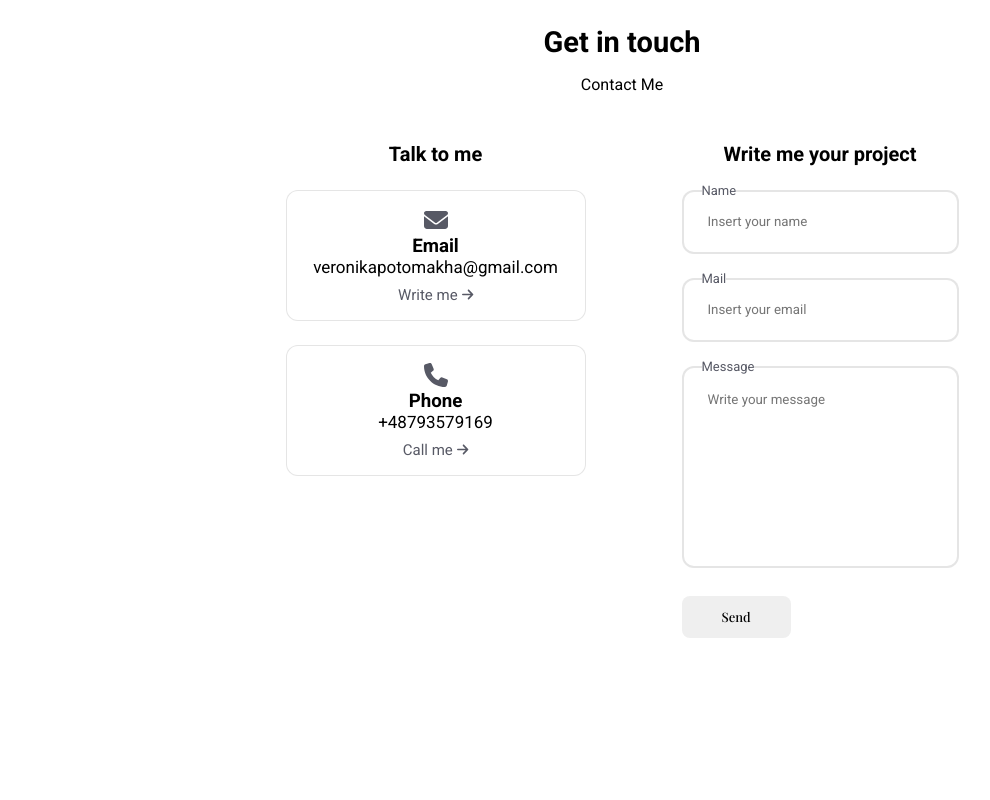
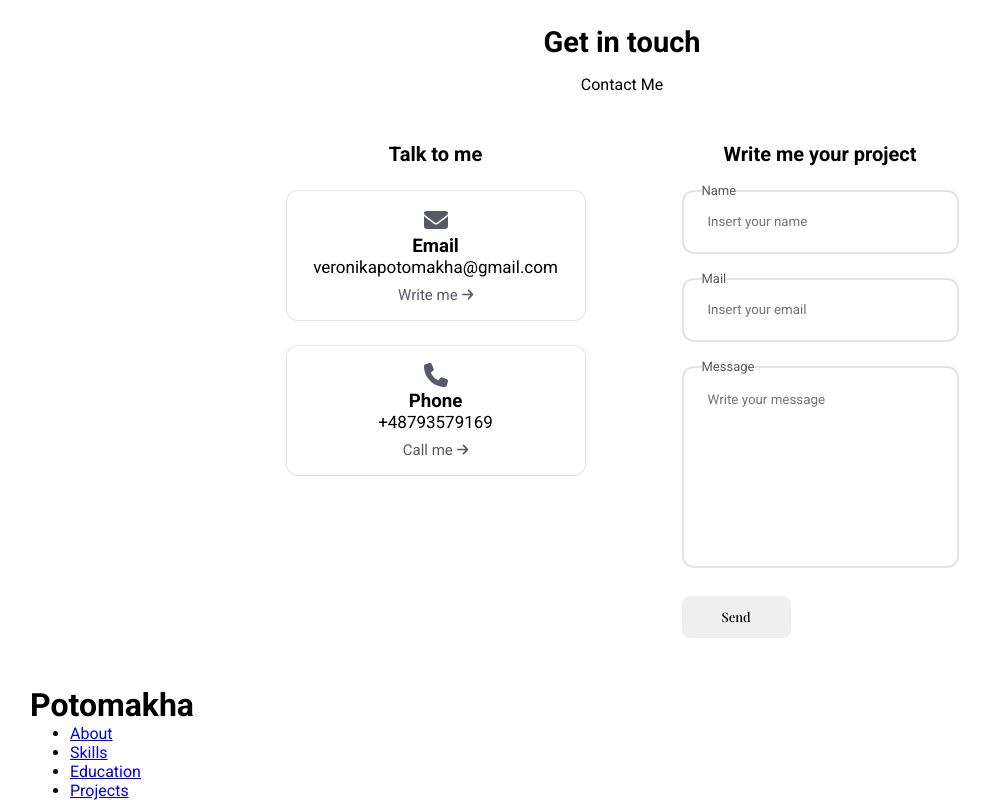
Before and after one commit to NikkiPotomakha/my-portfolio, a React (Create React App) app: page / in a window 1280 px wide. Shown: the part 3911-4711 px from the top of the page, without its empty margins (18-1008 px from the left). Before the commit the page ends 4597 px from the top, so only its background shows below. Built offline with nearby package versions, Linux system fonts and the light colour scheme; a web font is replaced by a local one.

Commit message:
Update Footer.jsx

```diff
--- a/src/components/Footer/Footer.jsx
+++ b/src/components/Footer/Footer.jsx
@@ -2,10 +2,35 @@ import React from 'react'
 
 const Footer = () => {
   return (
-    <div>
+    <div className="footer">
+      <div className="footer_container container">
+        <h1 className="footer_title">Potomakha</h1>
+        <ul className="footer_list">
+          <li>
+            <a href="#about" className="footer_link">
+              About
+            </a>
+          </li>
+          <li>
+            <a href="#skills" className="footer_link">
+              Skills
+            </a>
+          </li>
+          <li>
+            <a href="#qualification" className="footer_link">Education</a>
+          </li>
+          <li>
+            <a href="#projects" className="footer_link">
+              Projects
+            </a>
+          </li>
+        </ul>
+        <div className='footer_social'>
 
+        </div>
+      </div>
     </div>
-  )
+  );
 }
 
 export default Footer
```
